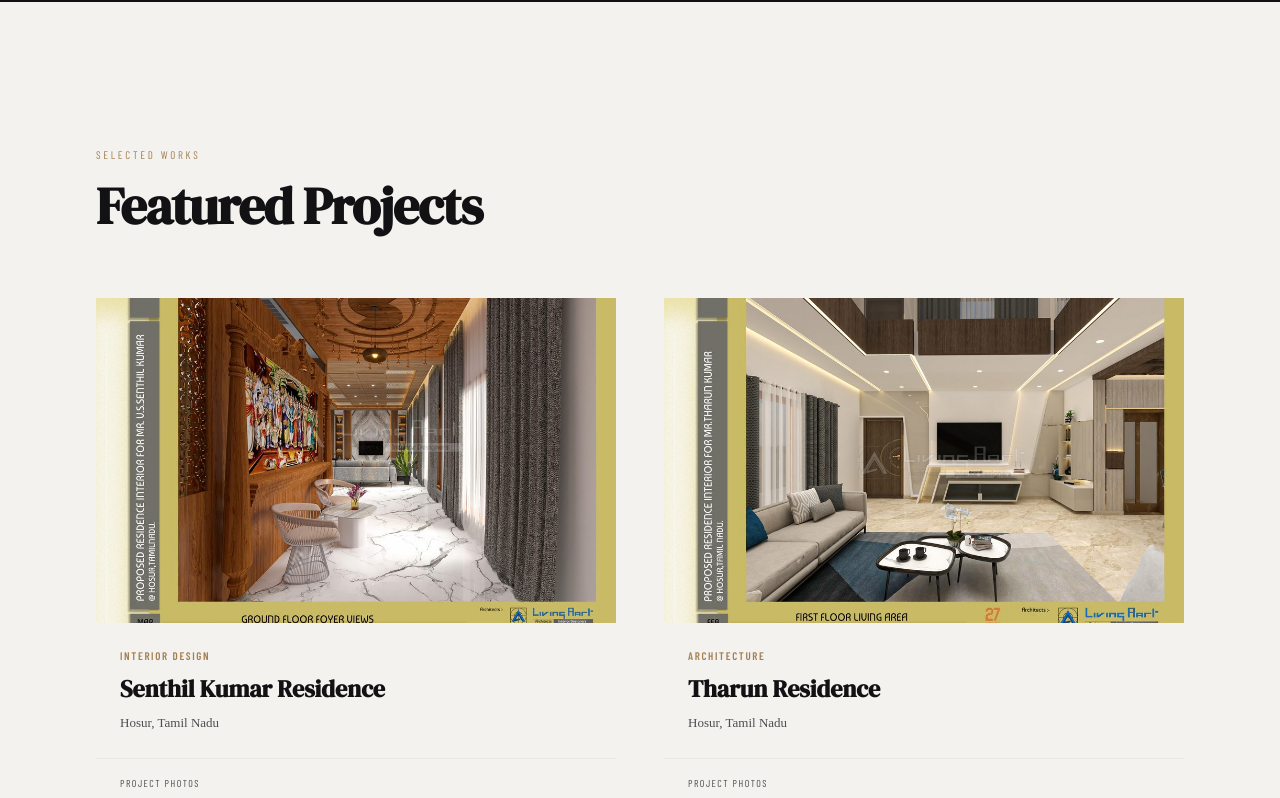
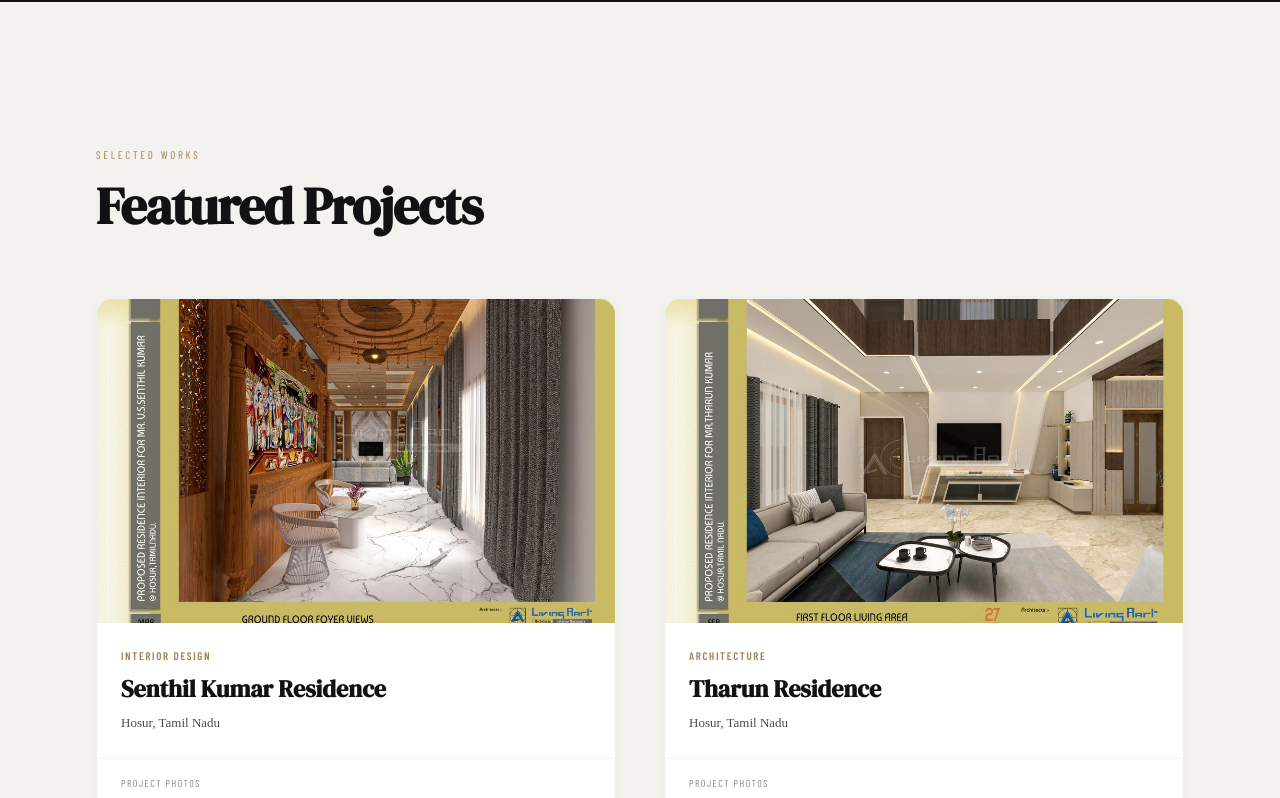
Before and after one commit to Rrayan0001/Living_Art, a Next.js app: page / in a window 1280 px wide. Shown: the part 1089-1887 px from the top of the page. Built offline with nearby package versions, Linux system fonts and the light colour scheme.

Commit message:
Fix welcome screen background transparency by adding alias color variables

```diff
--- a/src/app/globals.css
+++ b/src/app/globals.css
@@ -18,6 +18,29 @@
   --bronze-light:    #c4a06e;
   --bronze-dark:     #8a6b42;
   --arch-blue:       #1a2b4a;
+
+  /* Theme Alias Variables */
+  --bg-primary: var(--alabaster);
+  --bg-secondary: var(--alabaster-warm);
+  --bg-tertiary: var(--alabaster-deep);
+  --bg-card: #ffffff;
+
+  --text-primary: var(--charcoal);
+  --text-secondary: var(--slate);
+  --text-muted: #86868b;
+
+  --border-light: rgba(0, 0, 0, 0.06);
+  --border-medium: rgba(0, 0, 0, 0.12);
+  --border-gold: rgba(163, 128, 82, 0.25);
+
+  --shadow-sm: 0 2px 8px rgba(0, 0, 0, 0.05);
+  --shadow-md: 0 8px 24px rgba(0, 0, 0, 0.08);
+  --shadow-lg: 0 16px 40px rgba(0, 0, 0, 0.12);
+  --shadow-gold: 0 0 20px rgba(163, 128, 82, 0.05);
+
+  --border-radius-sm: 4px;
+  --border-radius-md: 8px;
+  --border-radius-lg: 16px;
 
   /* Transitions */
   --ease-fast:   0.2s cubic-bezier(0.25, 0.8, 0.25, 1);
```
